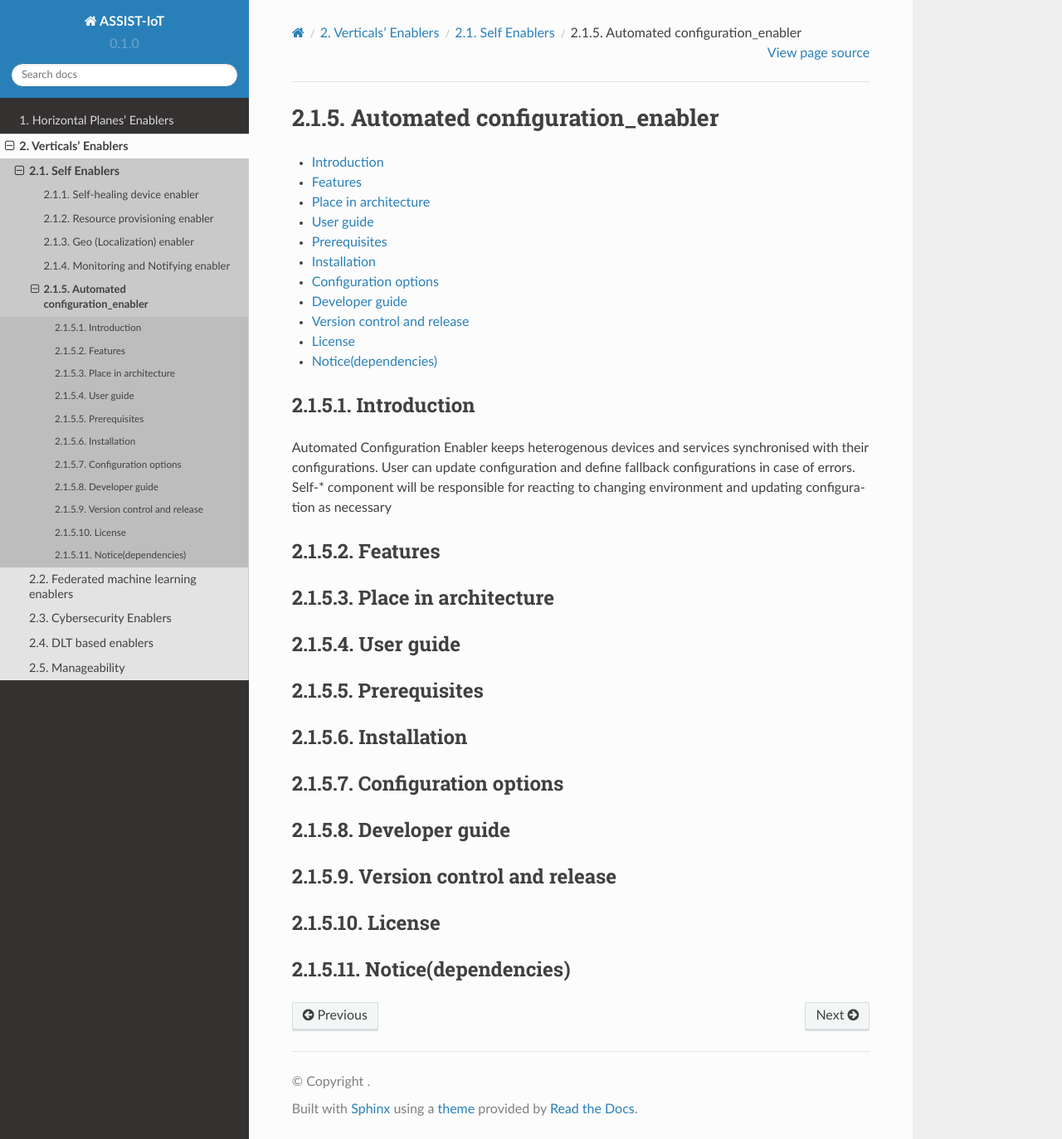
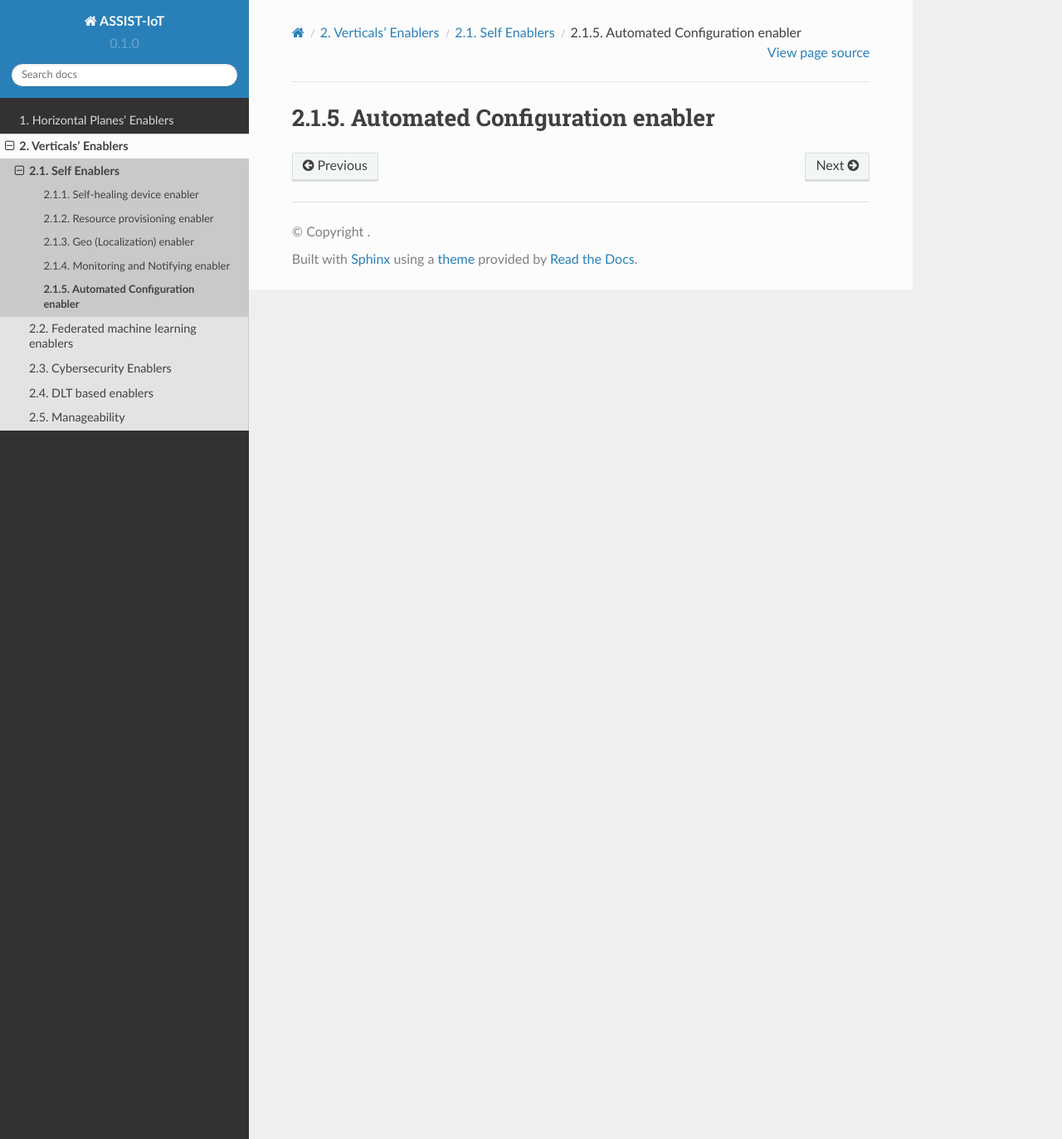
Before and after one commit to assist-iot/assist-iot-documentation, a Sphinx documentation site: the page built from docs/source/verticals/self/automated_configuration_enabler.rst, in a window 1280 px wide and 1373 px high. Shown: the whole window at 83% size. Built offline with Sphinx 7.4.7 and the Read the Docs theme 2.0.0, drawn with Linux system fonts in a browser that asks for light colours.

Commit message:
Update Automated Configuration enabler

```diff
--- a/docs/source/verticals/self/automated_configuration_enabler.rst
+++ b/docs/source/verticals/self/automated_configuration_enabler.rst
@@ -1,54 +1,9 @@
-.. _Automated configuration enabler:
+.. _Automated Configuration enabler:
 
 ###############################
-Automated configuration_enabler
+Automated Configuration enabler
 ###############################
 
 .. contents::
   :local:
   :depth: 1
-
-***************
-Introduction
-***************
-Automated Configuration Enabler keeps heterogenous devices and services synchronised with their configurations. User can update configuration and define fallback configurations in case of errors. Self-* component will be responsible for reacting to changing environment and updating configura-tion as necessary
-
-***************
-Features
-***************
-
-*********************
-Place in architecture
-*********************
-
-***************
-User guide
-***************
-
-***************
-Prerequisites
-***************
-
-***************
-Installation
-***************
-
-*********************
-Configuration options
-*********************
-
-***************
-Developer guide
-***************
-
-***************************
-Version control and release
-***************************
-
-***************
-License
-***************
-
-********************
-Notice(dependencies)
-********************
```
